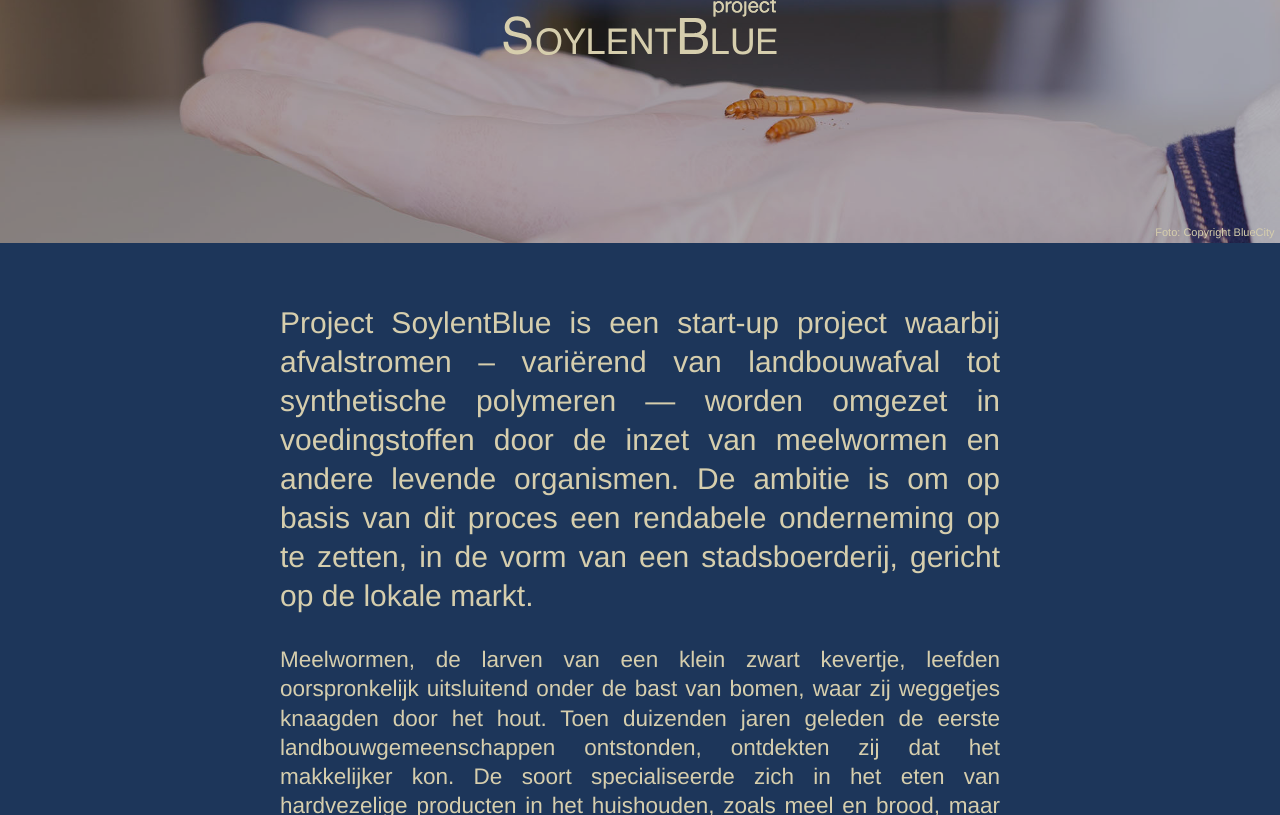
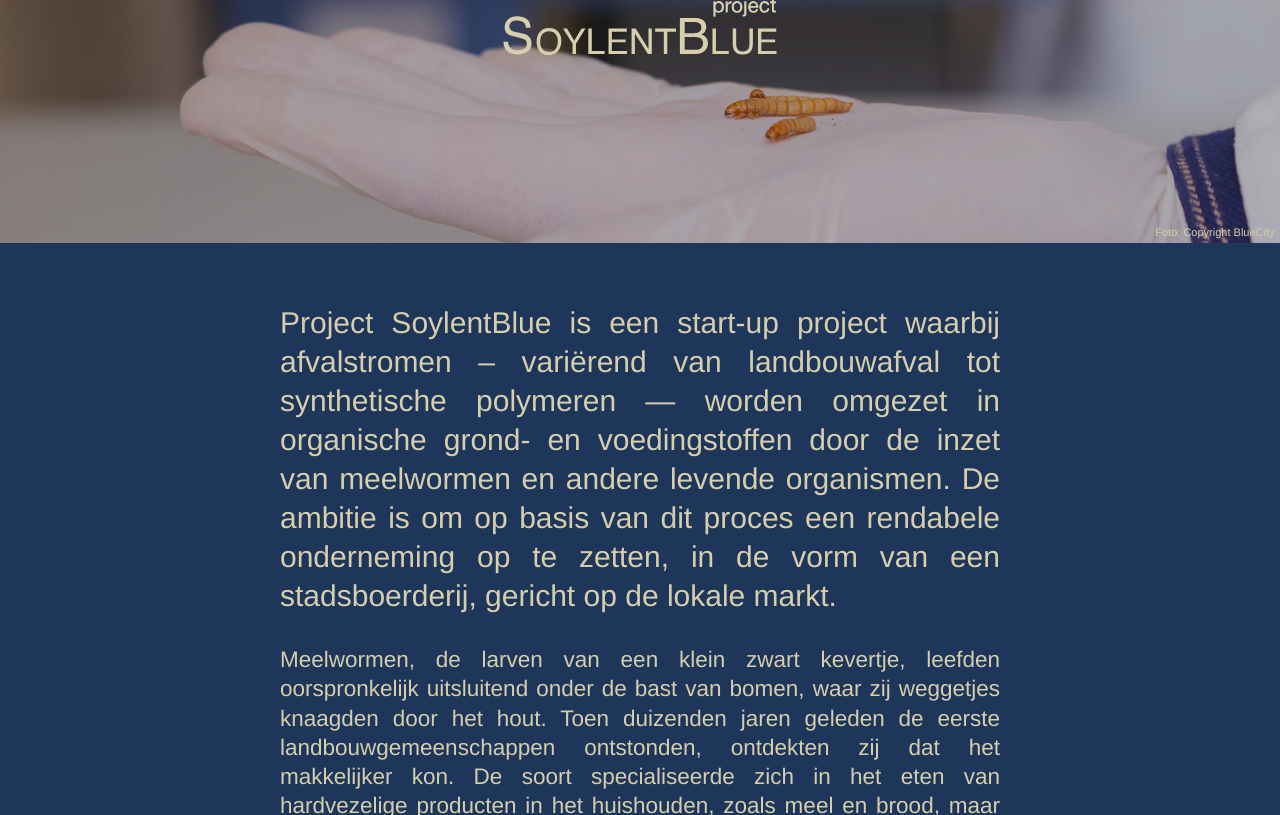
Before and after one commit to WillemFlinterman/soylentblue, a plain HTML site: page index.html in a window 1280 px wide. Shown: the part 397-1212 px from the top of the page. Drawn offline with Linux system fonts and the light colour scheme.

Commit message:
Update index.html

```diff
--- a/index.html
+++ b/index.html
@@ -23,7 +23,7 @@
 
             <p>Project SoylentBlue is een start-up project
                 waarbij afvalstromen – variërend van landbouwafval tot synthetische polymeren — worden omgezet in
-                voedingstoffen door de inzet van meelwormen en andere levende organismen. De ambitie is om op basis van dit proces
+                organische grond- en voedingstoffen door de inzet van meelwormen en andere levende organismen. De ambitie is om op basis van dit proces
                 een rendabele onderneming op te zetten, in de vorm van een stadsboerderij, gericht op de lokale markt.</p>
 
             <div id="sub">
```
